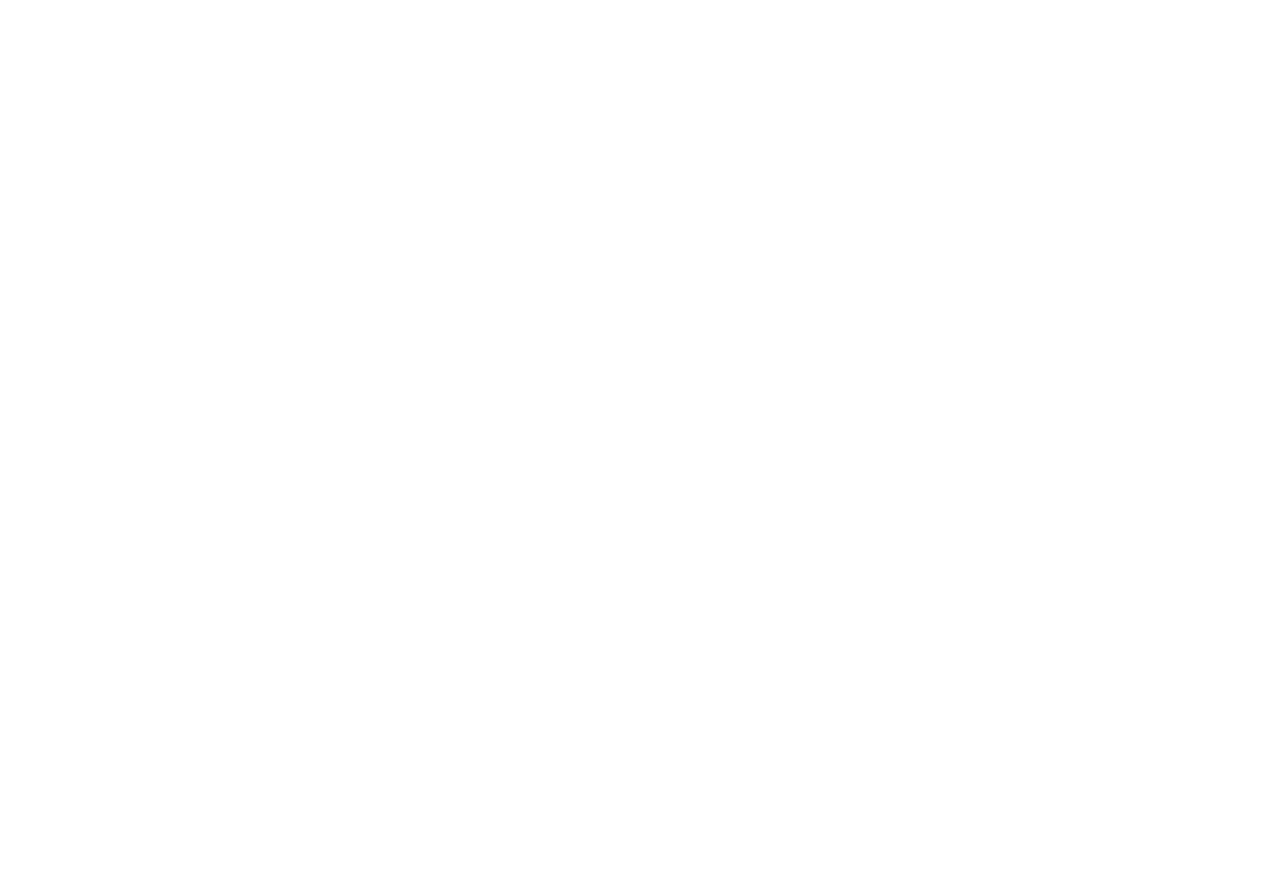
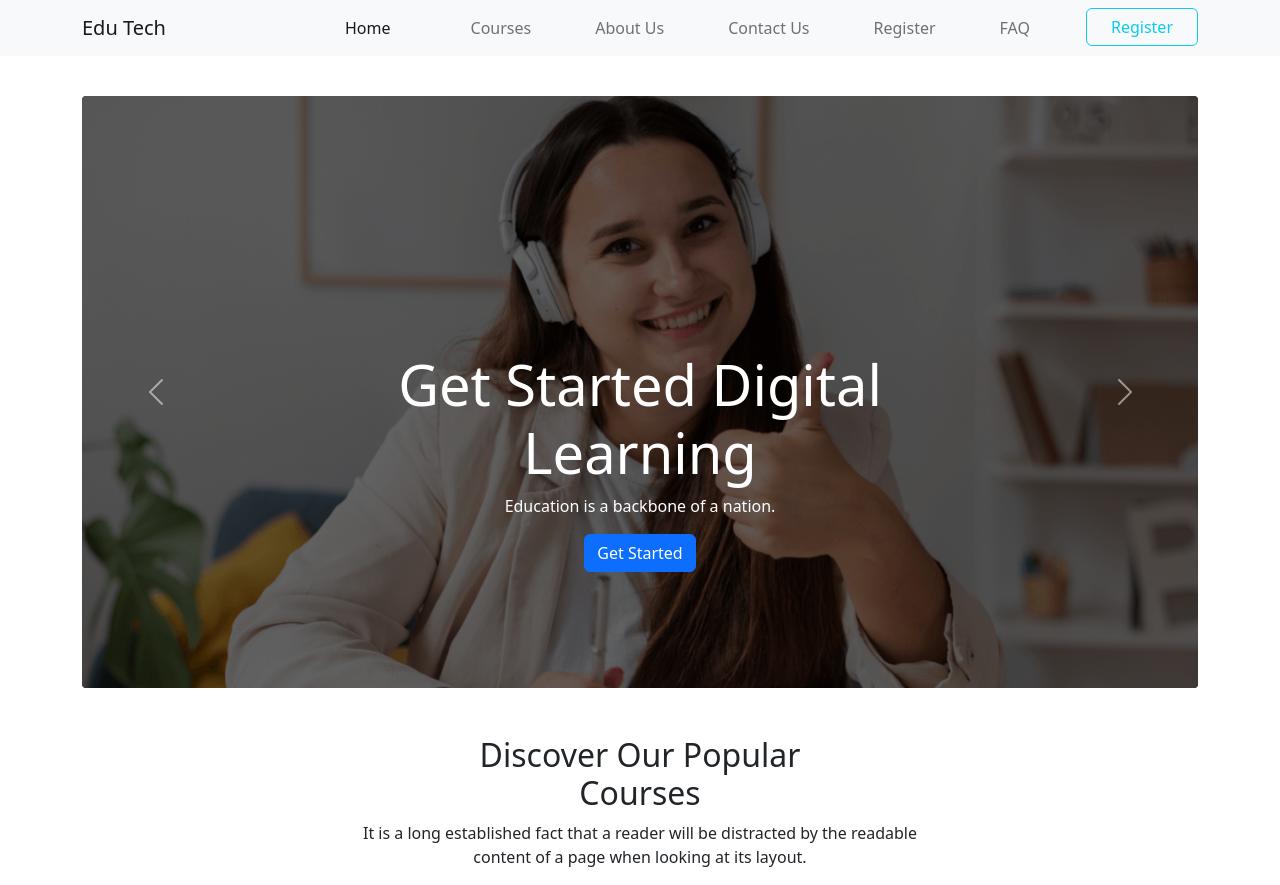
Before and after one commit to mujahidulamin/edu-tech-website, a plain HTML site: page index.html in a window 1280 px wide. Before the commit the page ends 800 px from the top, so only its background shows below. Drawn offline with nearby package versions, Linux system fonts and the light colour scheme.

Commit message:
slider part done

```diff
--- a/index.html
+++ b/index.html
@@ -10,10 +10,120 @@
     <!-- bootstrap cdn link -->
     <link href="https://cdn.jsdelivr.net/npm/bootstrap@5.2.0/dist/css/bootstrap.min.css" rel="stylesheet"
         integrity="sha384-gH2yIJqKdNHPEq0n4Mqa/HGKIhSkIHeL5AyhkYV8i59U5AR6csBvApHHNl/vI1Bx" crossorigin="anonymous">
-        <link rel="shortcut icon" href="images/favicon.png" type="image/x-icon">
+    <link rel="shortcut icon" href="images/favicon.png" type="image/x-icon">
+    <!-- custom css -->
+    <link rel="stylesheet" href="style.css">
 </head>
 
 <body>
+    <!-- header part start -->
+    <header class="mt-5">
+        <section>
+            <!-- navigation part start -->
+            <nav class="navbar navbar-expand-lg bg-light fixed-top">
+                <div class="container">
+                    <!-- logo -->
+                    <a class="navbar-brand" href="#">Edu Tech</a>
+                    <button class="navbar-toggler" type="button" data-bs-toggle="collapse" data-bs-target="#navbarNav"
+                        aria-controls="navbarNav" aria-expanded="false" aria-label="Toggle navigation">
+                        <span class="navbar-toggler-icon"></span>
+                    </button>
+                    <div class="collapse navbar-collapse" id="navbarNav">
+                        <!-- navigation button -->
+                        <ul class="navbar-nav ms-auto">
+                            <li class="nav-item me-3">
+                                <a class="nav-link me-5 active" aria-current="page" href="#">Home</a>
+                            </li>
+                            <li class="nav-item me-5">
+                                <a class="nav-link" href="#">Courses</a>
+                            </li>
+                            <li class="nav-item me-5">
+                                <a class="nav-link" href="#">About Us</a>
+                            </li>
+                            <li class="nav-item me-5">
+                                <a class="nav-link" href="">Contact Us</a>
+                            </li>
+                            <li class="nav-item me-5">
+                                <a class="nav-link" href="">Register</a>
+                            </li>
+                            <li class="nav-item me-5">
+                                <a class="nav-link" href="">FAQ</a>
+                            </li>
+
+                            <li class="nav-item ">
+                                <button type="button" class="btn btn-outline-info px-4">Register</button>
+                            </li>
+                        </ul>
+                    </div>
+                </div>
+            </nav>
+        </section>
+        <!-- navigation part end -->
+
+        <!-- slider part start -->
+        <section class="py-5 slider">
+            <div class="container">
+                <div class="row">
+                    <div id="carouselExampleCaptions" class="carousel slide" data-bs-ride="false">
+                        <div class="carousel-inner">
+                            <div class="carousel-item active">
+                                <img src="images/cover/cover-1.png" class="d-block w-100 h-100 bg-image" alt="...">
+                                <div class="carousel-caption d-md-block mb-lg-5 pb-lg-5">
+                                    <h6 class="display-4">Get Started Digital <br> Learning</h6>
+                                    <p>Education is a backbone of a nation.</p>
+                                    <button class="btn btn-primary">Get Started</button>
+                                </div>
+                            </div>
+                            <div class="carousel-item active">
+                                <img src="images/cover/cover-1.png" class="d-block w-100 h-100 bg-image" alt="...">
+                                <div class="carousel-caption d-md-block mb-lg-5 pb-lg-5">
+                                    <h6 class="display-4">Get Started Digital <br> Learning</h6>
+                                    <p>Education is a backbone of a nation.</p>
+                                    <button class="btn btn-primary">Get Started</button>
+                                </div>
+                            </div>
+                            <div class="carousel-item active">
+                                <img src="images/cover/cover-1.png" class="d-block w-100 h-100 bg-image" alt="...">
+                                <div class="carousel-caption d-md-block mb-lg-5 pb-lg-5 mb-md-5">
+                                    <h6 class="display-4">Get Started Digital <br> Learning</h6>
+                                    <p>Education is a backbone of a nation.</p>
+                                    <button class="btn btn-primary">Get Started</button>
+                                </div>
+                            </div>
+                        </div>
+                        <button class="carousel-control-prev" type="button" data-bs-target="#carouselExampleCaptions"
+                            data-bs-slide="prev">
+                            <span class="carousel-control-prev-icon" aria-hidden="true"></span>
+                            <span class="visually-hidden">Previous</span>
+                        </button>
+                        <button class="carousel-control-next" type="button" data-bs-target="#carouselExampleCaptions"
+                            data-bs-slide="next">
+                            <span class="carousel-control-next-icon" aria-hidden="true"></span>
+                            <span class="visually-hidden">Next</span>
+                        </button>
+                    </div>
+                </div>
+            </div>
+        </section>
+        <!-- slider part end -->
+    </header>
+    <!-- header part end -->
+
+    <main>
+        <section>
+            <div class="container">
+                <div class="row">
+                    <h2 class="text-center">Discover Our Popular <br> Courses</h2>
+                    <p class="text-center">It is a long established fact that a reader will be distracted by the readable <br> content of a page when looking at its layout.</p>
+                </div>
+            </div>
+        </section>
+    </main>
+
+
+
+
+
 
 
 
--- /dev/null
+++ b/style.css
@@ -0,0 +1,16 @@
+/* background overlay */
+.bg-image{
+    filter: brightness(40%);
+}
+/* media query */
+@media only screen and (max-width:401px){
+    .slider h6{
+        font-size: 20px;
+    }
+    .slider p{
+        font-size: 12px ;
+    }
+    .slider .carousel-caption{
+        margin-top: 20px;
+    }
+}
```
